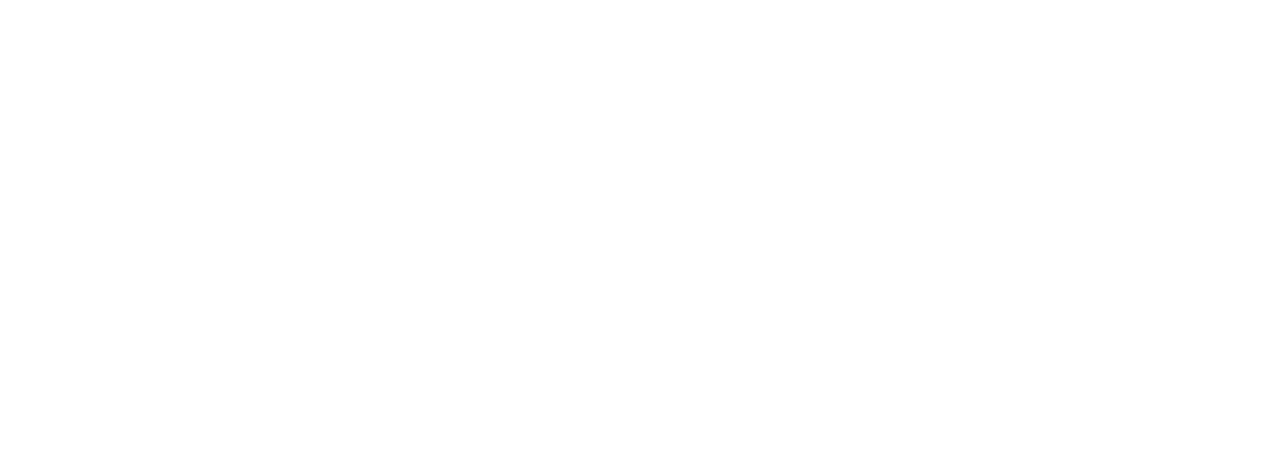
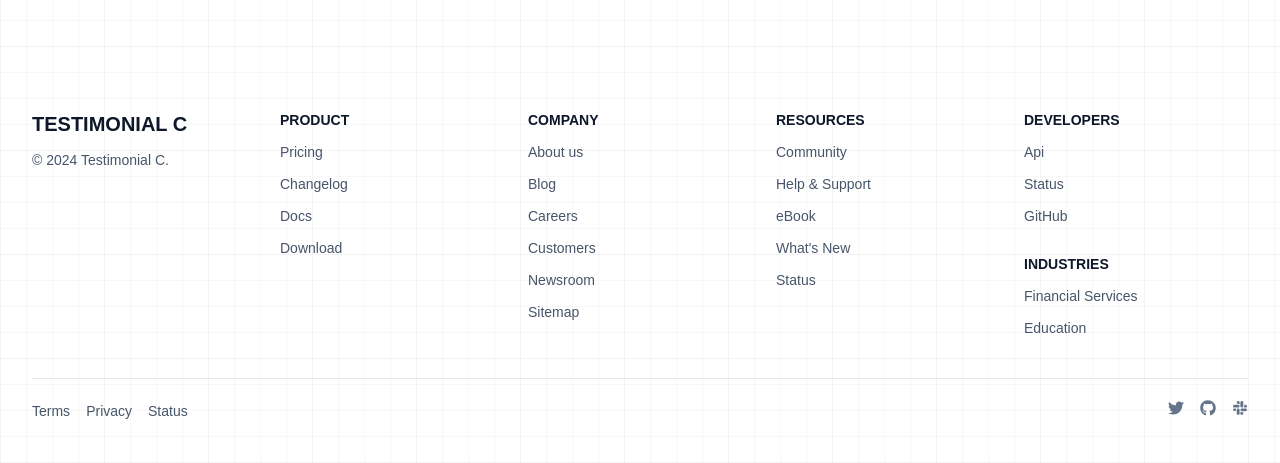
Before and after one commit to Trilochan20/testimonials-collector, a Next.js app: page / in a window 1280 px wide. Shown: the part 4034-4497 px from the top of the page. Before the commit the page ends 4104 px from the top, so only its background shows below. Built offline with nearby package versions, Linux system fonts and the light colour scheme; a web font is replaced by a local one.

Commit message:
Footer section added

```diff
--- /dev/null
+++ b/components/common-ui/Footer.tsx
@@ -0,0 +1,177 @@
+import React from "react";
+import { FaTwitter, FaGithub, FaSlack } from "react-icons/fa";
+
+interface FooterLink {
+  name: string;
+  href: string;
+}
+
+interface FooterSection {
+  title: string;
+  links: FooterLink[];
+}
+
+const footerSections: FooterSection[] = [
+  {
+    title: "Product",
+    links: [
+      { name: "Pricing", href: "#" },
+      { name: "Changelog", href: "#" },
+      { name: "Docs", href: "#" },
+      { name: "Download", href: "#" },
+    ],
+  },
+  {
+    title: "Company",
+    links: [
+      { name: "About us", href: "#" },
+      { name: "Blog", href: "#" },
+      { name: "Careers", href: "#" },
+      { name: "Customers", href: "#" },
+      { name: "Newsroom", href: "#" },
+      { name: "Sitemap", href: "#" },
+    ],
+  },
+  {
+    title: "Resources",
+    links: [
+      { name: "Community", href: "#" },
+      { name: "Help & Support", href: "#" },
+      { name: "eBook", href: "#" },
+      { name: "What's New", href: "#" },
+      { name: "Status", href: "#" },
+    ],
+  },
+  {
+    title: "Developers",
+    links: [
+      { name: "Api", href: "#" },
+      { name: "Status", href: "#" },
+      { name: "GitHub", href: "#" },
+    ],
+  },
+];
+
+const industries: FooterLink[] = [
+  { name: "Financial Services", href: "#" },
+  { name: "Education", href: "#" },
+];
+
+const legalLinks: FooterLink[] = [
+  { name: "Terms", href: "#" },
+  { name: "Privacy", href: "#" },
+  { name: "Status", href: "#" },
+];
+
+const socialLinks = [
+  { icon: FaTwitter, href: "#" },
+  { icon: FaGithub, href: "#" },
+  { icon: FaSlack, href: "#" },
+];
+
+const Footer: React.FC = () => {
+  return (
+    <footer className="mt-auto w-full max-w-[85rem] py-10 px-4 sm:px-6 lg:px-8 mx-auto">
+      <div className="grid grid-cols-2 md:grid-cols-4 lg:grid-cols-5 gap-6 mb-10">
+        <div className="col-span-full hidden lg:col-span-1 lg:block">
+          <a
+            className="flex-none font-semibold text-xl text-slate-900 focus:outline-none focus:opacity-80 dark:text-slate-100"
+            href="#"
+            aria-label="Brand"
+          >
+            TESTIMONIAL C
+          </a>
+          <p className="mt-3 text-xs sm:text-sm text-slate-600 dark:text-slate-400">
+            © 2024 Testimonial C.
+          </p>
+        </div>
+
+        {footerSections.map((section, index) => (
+          <div key={index}>
+            <h3 className="text-sm font-semibold text-slate-900 uppercase dark:text-slate-100">
+              {section.title}
+            </h3>
+            <div className="mt-3 grid space-y-3 text-sm">
+              {section.links.map((link, linkIndex) => (
+                <p key={linkIndex}>
+                  <a
+                    className="inline-flex gap-x-2 text-slate-600 hover:text-slate-800 focus:outline-none focus:text-slate-800 dark:text-slate-400 dark:hover:text-slate-200 dark:focus:text-slate-200"
+                    href={link.href}
+                  >
+                    {link.name}
+                  </a>
+                </p>
+              ))}
+            </div>
+            {section.title === "Developers" && (
+              <>
+                <h3 className="mt-7 text-sm font-semibold text-slate-900 uppercase dark:text-slate-100">
+                  Industries
+                </h3>
+                <div className="mt-3 grid space-y-3 text-sm">
+                  {industries.map((industry, industryIndex) => (
+                    <p key={industryIndex}>
+                      <a
+                        className="inline-flex gap-x-2 text-slate-600 hover:text-slate-800 focus:outline-none focus:text-slate-800 dark:text-slate-400 dark:hover:text-slate-200 dark:focus:text-slate-200"
+                        href={industry.href}
+                      >
+                        {industry.name}
+                      </a>
+                    </p>
+                  ))}
+                </div>
+              </>
+            )}
+          </div>
+        ))}
+      </div>
+
+      <div className="pt-5 mt-5 border-t border-slate-200 dark:border-slate-700">
+        <div className="sm:flex sm:justify-between sm:items-center">
+          <div className="flex flex-wrap items-center gap-3">
+            <div className="space-x-4 text-sm">
+              {legalLinks.map((link, index) => (
+                <a
+                  key={index}
+                  className="inline-flex gap-x-2 text-slate-600 hover:text-slate-800 focus:outline-none focus:text-slate-800 dark:text-slate-400 dark:hover:text-slate-200 dark:focus:text-slate-200"
+                  href={link.href}
+                >
+                  {link.name}
+                </a>
+              ))}
+            </div>
+          </div>
+
+          <div className="flex flex-wrap justify-between items-center gap-3">
+            <div className="mt-3 sm:hidden">
+              <a
+                className="flex-none font-semibold text-xl text-black focus:outline-none focus:opacity-80 dark:text-white"
+                href="#"
+                aria-label="Brand"
+              >
+                TESTIMONIAL C
+              </a>
+              <p className="mt-1 text-xs sm:text-sm text-slate-600 dark:text-slate-400">
+                © 2024 Testimonial C.
+              </p>
+            </div>
+
+            <div className="space-x-4">
+              {socialLinks.map((link, index) => (
+                <a
+                  key={index}
+                  className="inline-block text-slate-500 hover:text-slate-800 focus:outline-none focus:text-slate-800 dark:text-slate-500 dark:hover:text-slate-200 dark:focus:text-slate-200"
+                  href={link.href}
+                >
+                  <link.icon className="shrink-0 size-4" />
+                </a>
+              ))}
+            </div>
+          </div>
+        </div>
+      </div>
+    </footer>
+  );
+};
+
+export default Footer;
--- a/components/homepage/Homepage.tsx
+++ b/components/homepage/Homepage.tsx
@@ -1,3 +1,4 @@
+import Footer from "../common-ui/Footer";
 import { Features } from "./Features";
 import HeroSection from "./Hero";
 import WalkthroughSection from "./Walkthrough";
@@ -18,6 +19,7 @@
       <HeroSection />
       <Features />
       <WalkthroughSection />
+      <Footer />
     </div>
   );
 };
```
